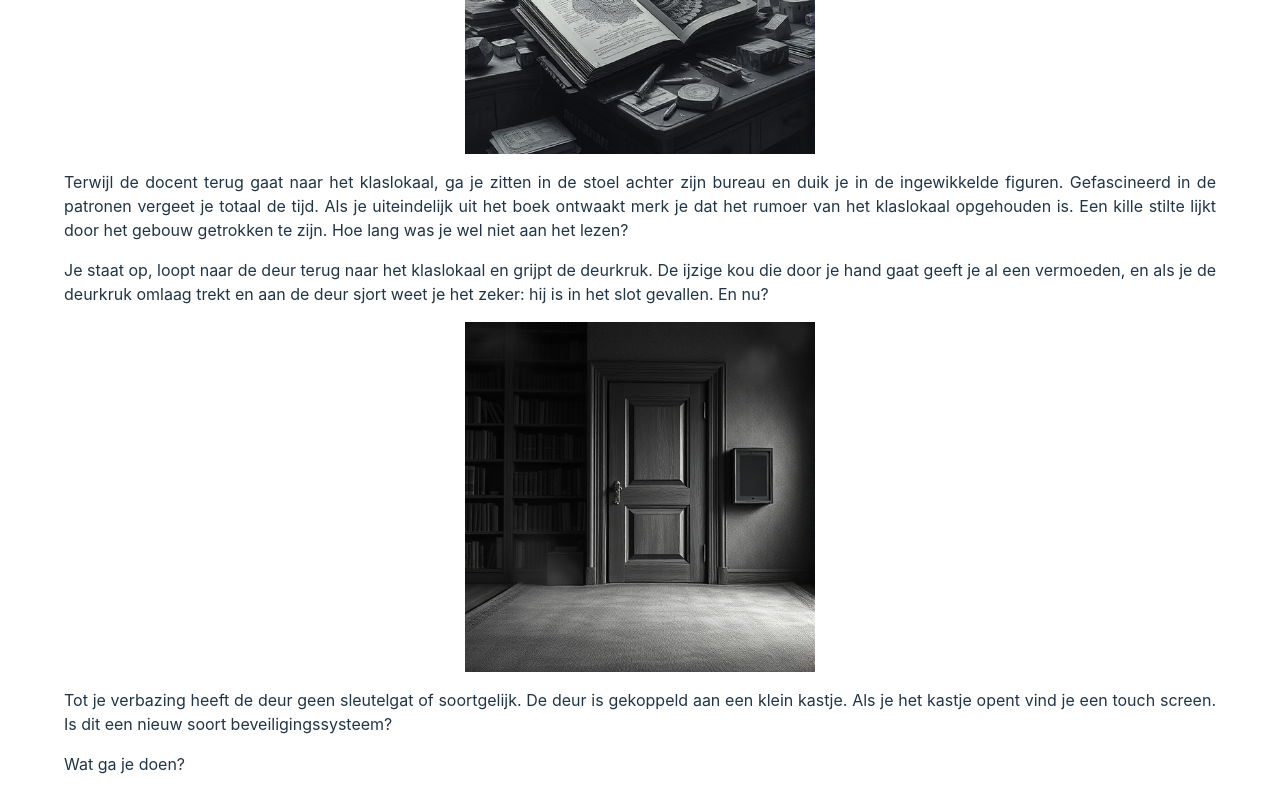
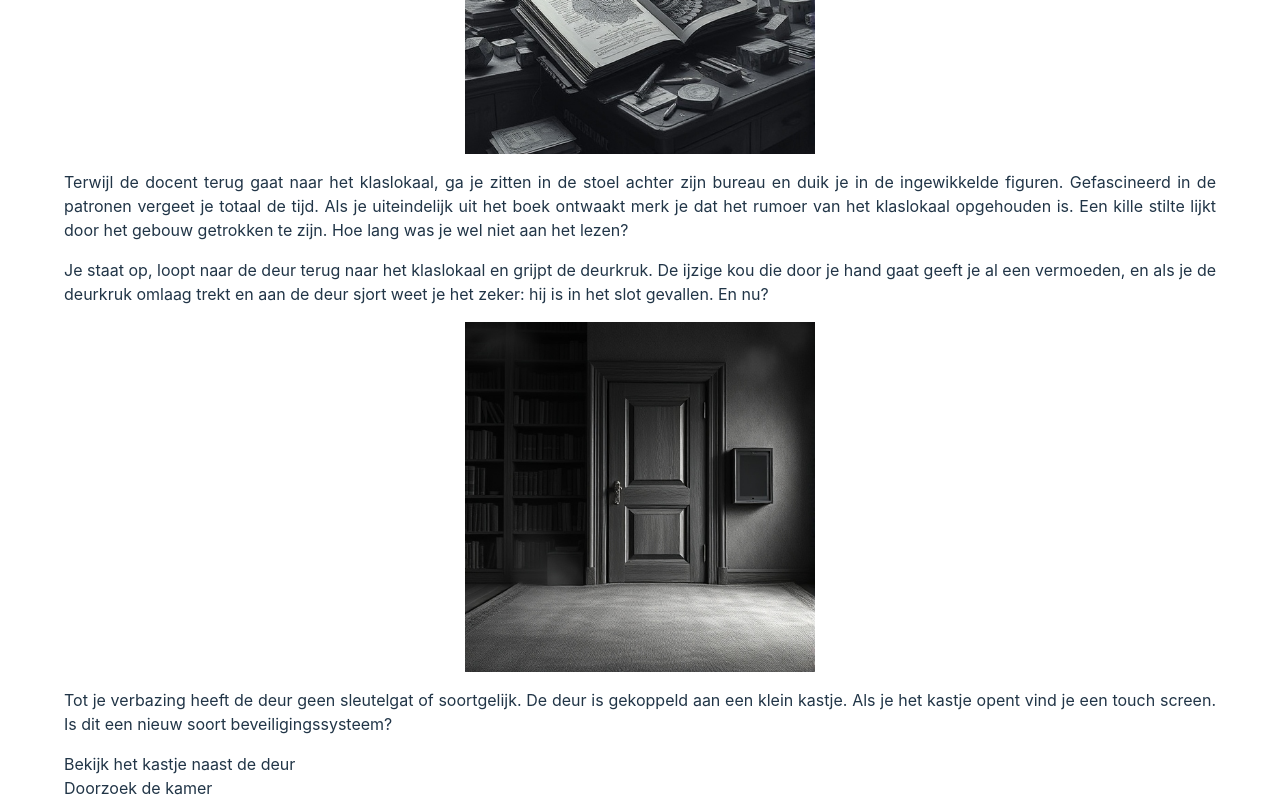
Before and after one commit to HildoBijl/escaperoom, a React (Vite) app: page /spel in a window 1280 px wide. Shown: the part 356-1156 px from the top of the page. Built offline with nearby package versions, Linux system fonts and the light colour scheme.

Commit message:
Add choice buttons without layout

```diff
--- /dev/null
+++ b/src/pages/Game/components/ChoiceButtons.jsx
@@ -0,0 +1,12 @@
+import { updateHistory } from '../engine'
+
+// ChoiceButtons renders the buttons which the user can choose from, given a list of options.
+export function ChoiceButtons({ options, setHistory }) {
+	return <div>
+		{options.map((option, optionIndex) => {
+			const { text, action } = option
+			const processChoice = () => setHistory(history => updateHistory(history, action))
+			return <div key={optionIndex} onClick={processChoice}>{text}</div>
+		})}
+	</div>
+}
--- a/src/pages/Game/components/index.js
+++ b/src/pages/Game/components/index.js
@@ -1 +1,2 @@
 export * from './ResetButton'
+export * from './ChoiceButtons'
--- a/src/pages/Game/engine/updateHistory.js
+++ b/src/pages/Game/engine/updateHistory.js
@@ -8,6 +8,11 @@ import { updateState } from './updateState'
  * The function below receives a current history and a new action and updates the history, preserving its format.
  */
 export function updateHistory(history, action) {
+	console.log('Updating history!', action, history)
+	// The action should be an object. If it's a string, turn it into an object.
+	if (typeof action === 'string')
+		action = { type: action }
+
 	// Determine the new location and state.
 	const location = getLocation(history)
 	const state = getState(history)
--- a/src/pages/Game/locations/Office.jsx
+++ b/src/pages/Game/locations/Office.jsx
@@ -1,7 +1,7 @@
 import { Image } from 'components'
 import { Office as OfficeImage, OfficeDoor } from 'assets'
 
-import { ResetButton } from '../components'
+import { ResetButton, ChoiceButtons } from '../components'
 
 export function Location({ numVisits, clearHistory }) {
 	// On the first visit, show the game intro.
@@ -27,6 +27,9 @@ export function Action({ action }) {
 	return <p>Je hebt het volgende gedaan: {JSON.stringify(action)}</p>
 }
 
-export function Choice() {
-	return <p>Wat ga je doen?</p>
+export function Choice({ setHistory }) {
+	return <ChoiceButtons options={[
+		{ text: 'Bekijk het kastje naast de deur', action: 'checkDoor' },
+		{ text: 'Doorzoek de kamer', action: 'search' },
+	]} setHistory={setHistory} />
 }
```
